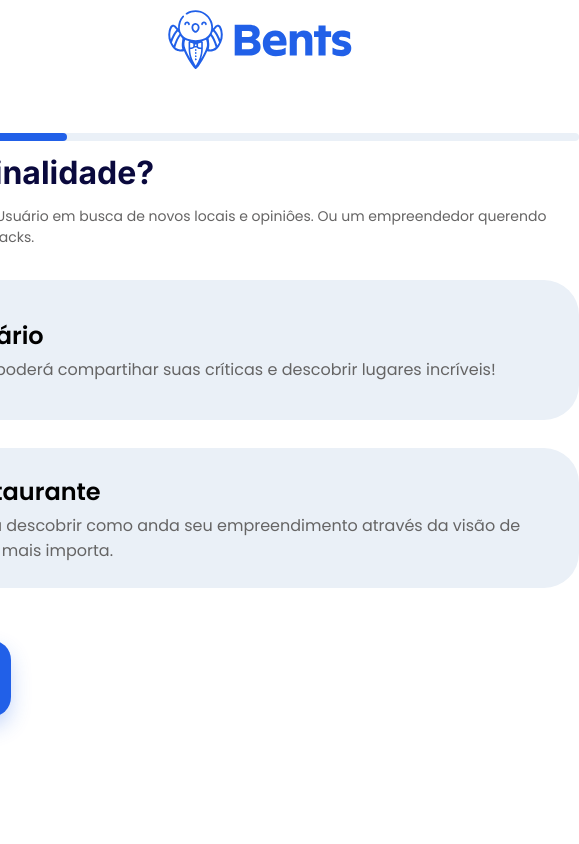
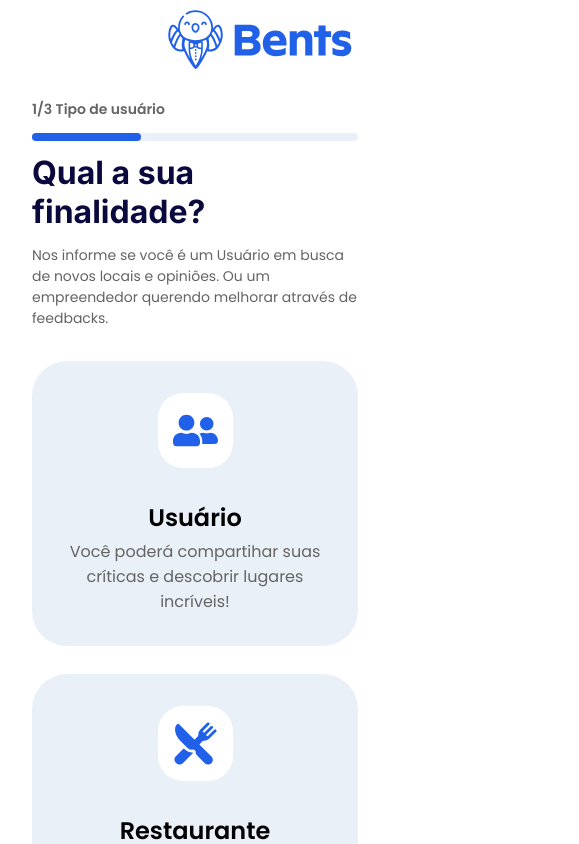
Before and after one commit to benteats/benteats-frontend, a React (Vite) app in the folder bents-app/: page /registro in a window 390 px wide. Shown: the top 844 px of the page, 579 px wide, since content can reach past the window. Built offline with nearby package versions, Linux system fonts and the light colour scheme.

Commit message:
feat: adicioando responsividade

```diff
--- a/bents-app/src/components/register/steps/Steps.style.ts
+++ b/bents-app/src/components/register/steps/Steps.style.ts
@@ -12,6 +12,9 @@ export const Content = styled('div')``
 export const ContainerButton = styled('div')`
   display: flex;
   padding-top: 1.5em;
+  @media screen and (max-width: 1080px) {
+    /* flex-direction: column; */
+  }
 `
 
 export const Checkbox = styled('div')`
@@ -42,6 +45,15 @@ export const Checkbox = styled('div')`
     color: ${paletteColors.secondaryText};
     font-size: ${fontSize.mdText};
   }
+  @media screen and (max-width: 768px) {
+    height: auto;
+  }
+  @media screen and (max-width: 480px) {
+    grid-template-columns: auto;
+    place-items: center;
+    text-align: center;
+    padding: 2em;
+  }
 `
 
 export const Input = styled('input')`
@@ -65,6 +77,10 @@ export const ContainerForm = styled('div')`
   display: grid;
   grid-template-areas: 'a a';
   gap: 2.5em 4em;
+  @media screen and (max-width: 1080px) {
+    width: 100%;
+    grid-template-areas: 'a';
+  }
 `
 
 export const ContainerInput = styled('div')`
--- a/bents-app/src/pages/register/Register.style.ts
+++ b/bents-app/src/pages/register/Register.style.ts
@@ -10,6 +10,9 @@ export const Container = styled('section')`
 
 export const Form = styled('form')`
   width: 768px;
+  @media screen and (max-width: 1080px) {
+    width: 100%;
+  }
 `
 
 export const Span = styled('span')`
--- a/bents-app/src/styles/form/Form.style.ts
+++ b/bents-app/src/styles/form/Form.style.ts
@@ -35,6 +35,10 @@ export const PrevButton = styled('button')`
     opacity: 0.85;
     text-decoration: none;
   }
+  @media screen and (max-width: 1080px) {
+    padding: 2em;
+    width: auto;
+  }
 `
 
 export const Button = styled('button')`
@@ -53,6 +57,9 @@ export const Button = styled('button')`
     opacity: 0.85;
     text-decoration: none;
   }
+  @media screen and (max-width: 1080px) {
+    width: auto;
+  }
 `
 
 export const ErrorMessage = styled('span')`
```
